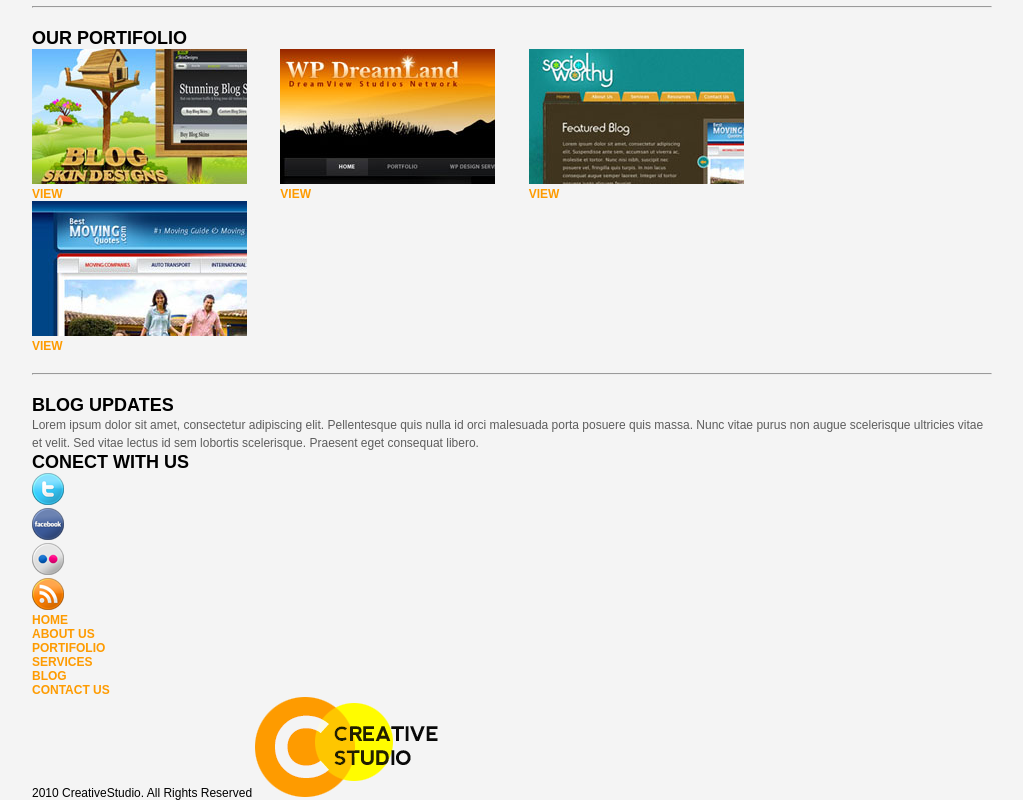
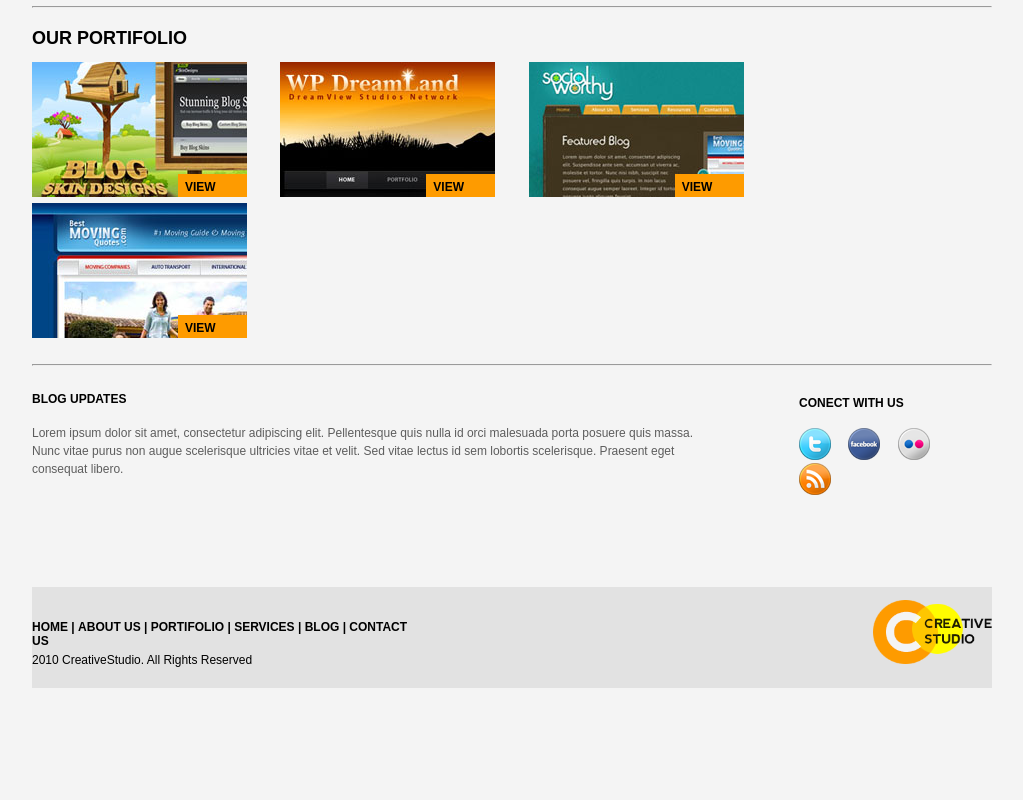
Before and after one commit to bittencourt-m/estudo_01, a plain HTML site: page index.html in a window 1280 px wide. Shown: the part 876-1676 px from the top of the page, without its empty margins (128-1151 px from the left). After the commit the page ends 1564 px from the top, so only its background shows below. Drawn offline with nearby package versions, Linux system fonts and the light colour scheme.

Commit message:
Segunda versão
Completo, porem faltando "iconArrow"

```diff
--- a/assets/css/style.css
+++ b/assets/css/style.css
@@ -126,6 +126,7 @@
 	text-transform: uppercase;
 	font-weight: bold;
 	font-size: 18px;
+	margin-bottom: 13px;
 }
 
 /* ---------------------------- ABOUT US ---------------------------- */
@@ -168,3 +169,71 @@
 	.portifolioImages li:last-child {
 		padding-right: 0;
 	}
+
+.linkView {
+	background-color: #fe9b00;
+	position: relative;
+	color: black;
+	width: 62px;
+	height: 15px;
+	padding: 6px 0px 2px 7px;
+	margin: -26px 0px 6px 146px;
+}
+
+/* ---------------------------- BLOG UPDATES ---------------------------- */
+
+.sub2 {
+	font-size: 12px;
+	margin: 26px 0px 18px 0px;
+}
+
+.blogUpdates {
+	position: relative;
+	width: 661px;
+	height: 163px;
+}
+
+.conect {
+	position: relative;
+	margin: -185px 0 89px 767px;
+}
+
+.social {
+	margin-right: 14px;
+}
+
+/* ---------------------------- FOOTER ---------------------------- */
+
+footer {
+	background-color: #e2e2e2;
+	height: 101px;
+}
+
+.navFooter {
+	position: relative;
+	width: 389px;
+	height: 13px;
+	top: 33px;
+}
+
+	.navFooter ul li {
+		display: inline;
+	}
+
+		a {
+			color: black;
+		}
+			a:hover {
+				color: #fe9b00;
+			}
+
+.logoFooter {
+	float: right;
+	width: 119px;
+	height: 64px;
+}
+
+.copyrigth {
+	position: relative;
+	top: 53px;
+}
--- a/index.html
+++ b/index.html
@@ -4,7 +4,7 @@
 		<meta charset="utf-8">
 		<meta http-equiv="X-UA-Compatible" content="IE=edge">
 		<meta name="viewport" content="width=device-width, initial-scale=1">
-		<title>Title Page</title>
+		<title>CreativeStudio</title>
 		<link href="assets/css/style.css?version=1.0" rel="stylesheet">
 		<link href="assets/css/normalize.css?version=3.0.2" rel="stylesheet">
 	</head>
@@ -98,6 +98,7 @@
 								<img src="assets/images/blogsd.jpg">
 								<div class="linkView">
 									view
+									<span class="iconArrow"></span>
 								</div>
 							</a>
 						</article>
@@ -108,6 +109,7 @@
 								<img src="assets/images/wpdreamland.jpg">
 								<div class="linkView">
 									view
+									<span class="iconArrow"></span>
 								</div>
 							</a>
 						</article>
@@ -118,6 +120,7 @@
 								<img src="assets/images/social.jpg">
 								<div class="linkView">
 									view
+									<span class="iconArrow"></span>
 								</div>
 							</a>
 						</article>
@@ -128,6 +131,7 @@
 								<img src="assets/images/moving.jpg">
 								<div class="linkView">
 									view
+									<span class="iconArrow"></span>
 								</div>
 							</a>
 						</article>
@@ -136,58 +140,48 @@
 			</section>
 			<hr>
 			<section>
-				<ul>
-					<li>
-						<span class="icon iconArrow"></span>
-						<h3 class="subTitle">blog updates</h2>
-							<p>Lorem ipsum dolor sit amet, consectetur adipiscing elit. Pellentesque quis nulla id orci malesuada porta posuere quis massa. Nunc vitae purus non augue scelerisque ultricies vitae et velit. Sed vitae lectus id sem lobortis scelerisque. Praesent eget consequat libero.</p>
-					</li>
-					<li>
-						<span class="icon iconArrow"></span>
-						<h3 class="subTitle">conect with us</h2>
-					</li>
-					<li>
-						<img src="assets/images/twitter.png">
-					</li>
-					<li>
-						<img src="assets/images/facebook.png">
-					</li>
-					<li>
-						<img src="assets/images/fliker.png">
-					</li>
-					<li>
-						<img src="assets/images/rss.png">
-					</li>
-				</ul>
+				<article class="blogUpdates">
+					<span class="icon iconArrow"></span>
+					<h3 class="subTitle sub2">blog updates</h2>
+						<p>Lorem ipsum dolor sit amet, consectetur adipiscing elit. Pellentesque quis nulla id orci malesuada porta posuere quis massa. Nunc vitae purus non augue scelerisque ultricies vitae et velit. Sed vitae lectus id sem lobortis scelerisque. Praesent eget consequat libero.</p>
+				</article>
+				<article class="conect">
+					<span class="icon iconArrow"></span>
+					<h3 class="subTitle sub2">conect with us</h2>
+					<img class="social" src="assets/images/twitter.png">
+					<img class="social" src="assets/images/facebook.png">
+					<img class="social" src="assets/images/fliker.png">
+					<img class="social" src="assets/images/rss.png">
+				</article>
 			</section>
 		</div>
 		<footer>
-			<nav>
+			<nav class="navFooter">
 				<ul>
 					<li class="active">
-						<a href="index.html">Home</a>
+						<a href="index.html">Home |</a>
 					</li>
 					<li>
-						<a href="aboutus.html">About Us</a>
+						<a href="aboutus.html">About Us |</a>
 					</li>
 					<li>
-						<a href="portifolio.html">Portifolio</a>
+						<a href="portifolio.html">Portifolio |</a>
 					</li>
 					<li>
-						<a href="serveces.html">Services</a>
+						<a href="serveces.html">Services |</a>
 					</li>
 					<li>
-						<a href="blog.html">Blog</a>
+						<a href="blog.html">Blog |</a>
 					</li>
 					<li>
 						<a href="contactus.html">Contact Us</a>
 					</li>
 				</ul>
 			</nav>
-			<span>
+			<span class="copyrigth">
 				2010 CreativeStudio. All Rights Reserved
 			</span>
-			<img src="assets/images/logo.png">
+			<img class="logo logoFooter" src="assets/images/logo.png">
 		</footer>
 	</body>
 </html>
```
